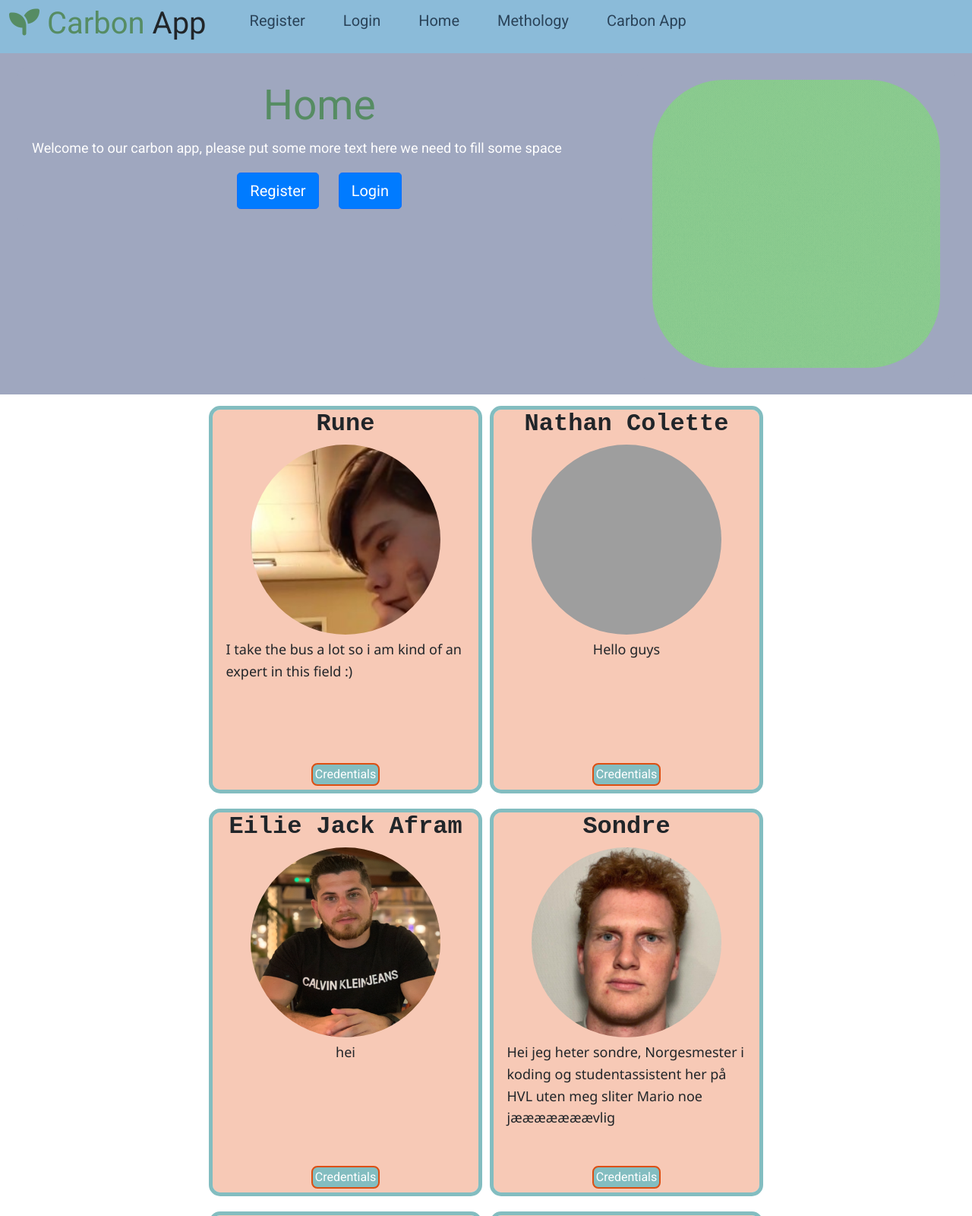
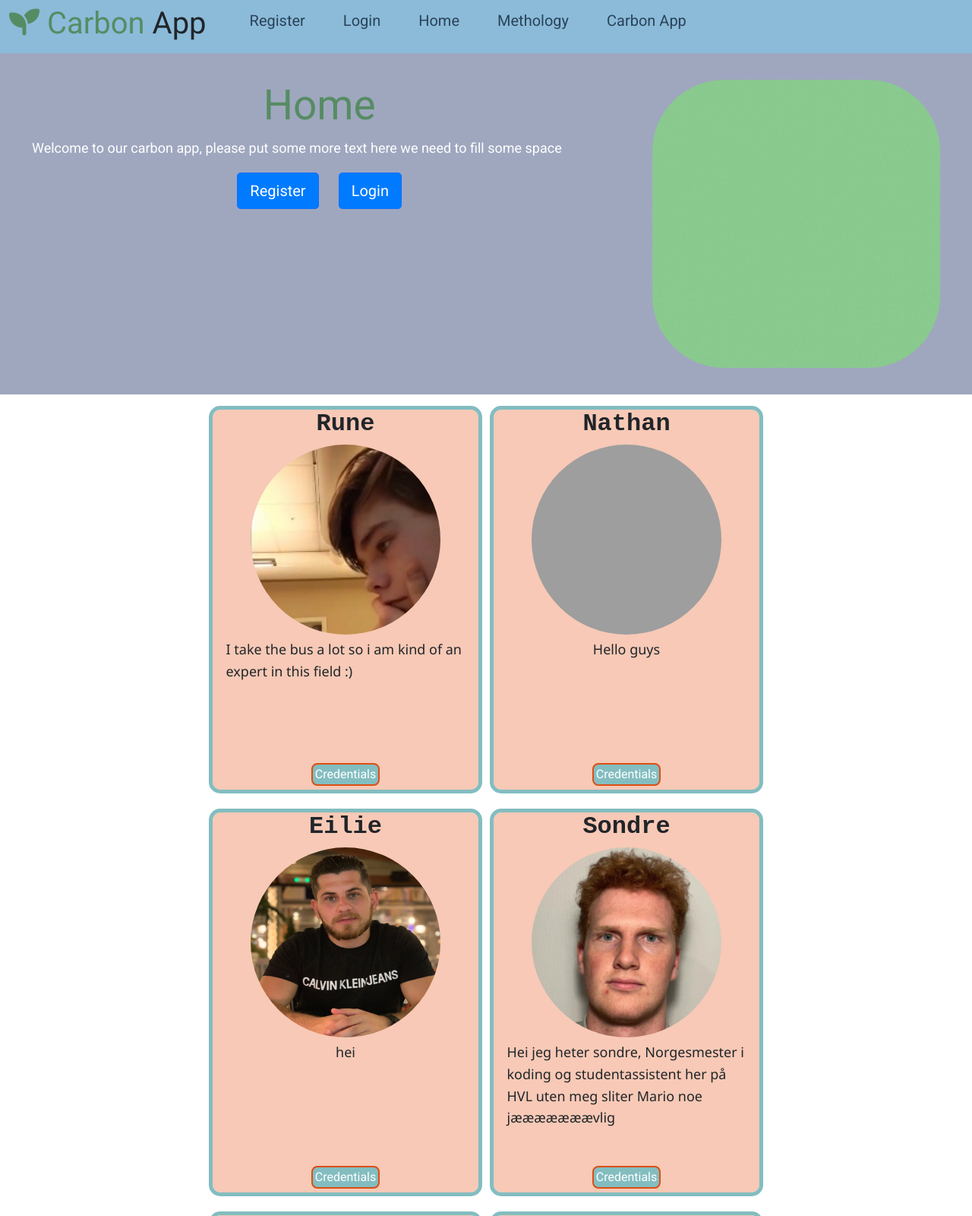
Before and after one commit to sandrathereseb/carbon_app_2023, a Flask app: page / in a window 1280 px wide. Shown: the top 1600 px of the page at 76% size. Run offline with Flask 2, Linux system fonts and the light colour scheme; some libraries are stand-ins or nearby versions; grey boxes are pictures that could not be loaded.

Commit message:
Update home.html

```diff
--- a/capp/templates/home.html
+++ b/capp/templates/home.html
@@ -55,7 +55,7 @@
     <input class="butnnn" type="button" value="Credentials">
   </div>
   <div class="person">
-    <h2>Nathan Colette</h2>
+    <h2>Nathan</h2>
     <img class="pfp" src="static/photo1.jpg" alt="Picture of Nathan">
 
     <p class="Ptext">
@@ -64,7 +64,7 @@
     <input class="butnnn" type="button" value="Credentials">
   </div>
   <div class="person">
-    <h2>Eilie Jack Afram</h2>
+    <h2>Eilie</h2>
     <img class="pfp" src="static/Eilie.png" alt="Picture of Eilie">
 
     <p class="Ptext">
```
